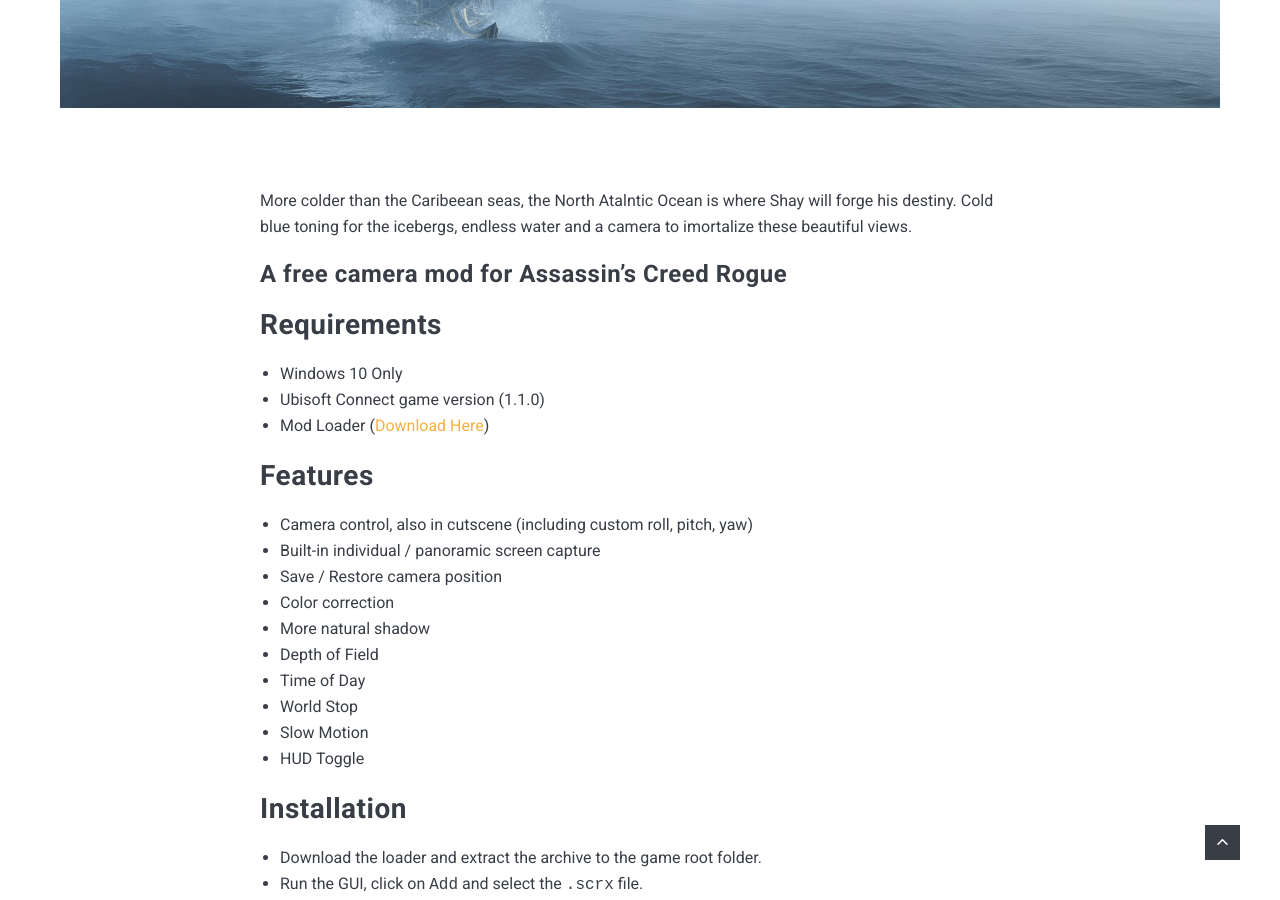
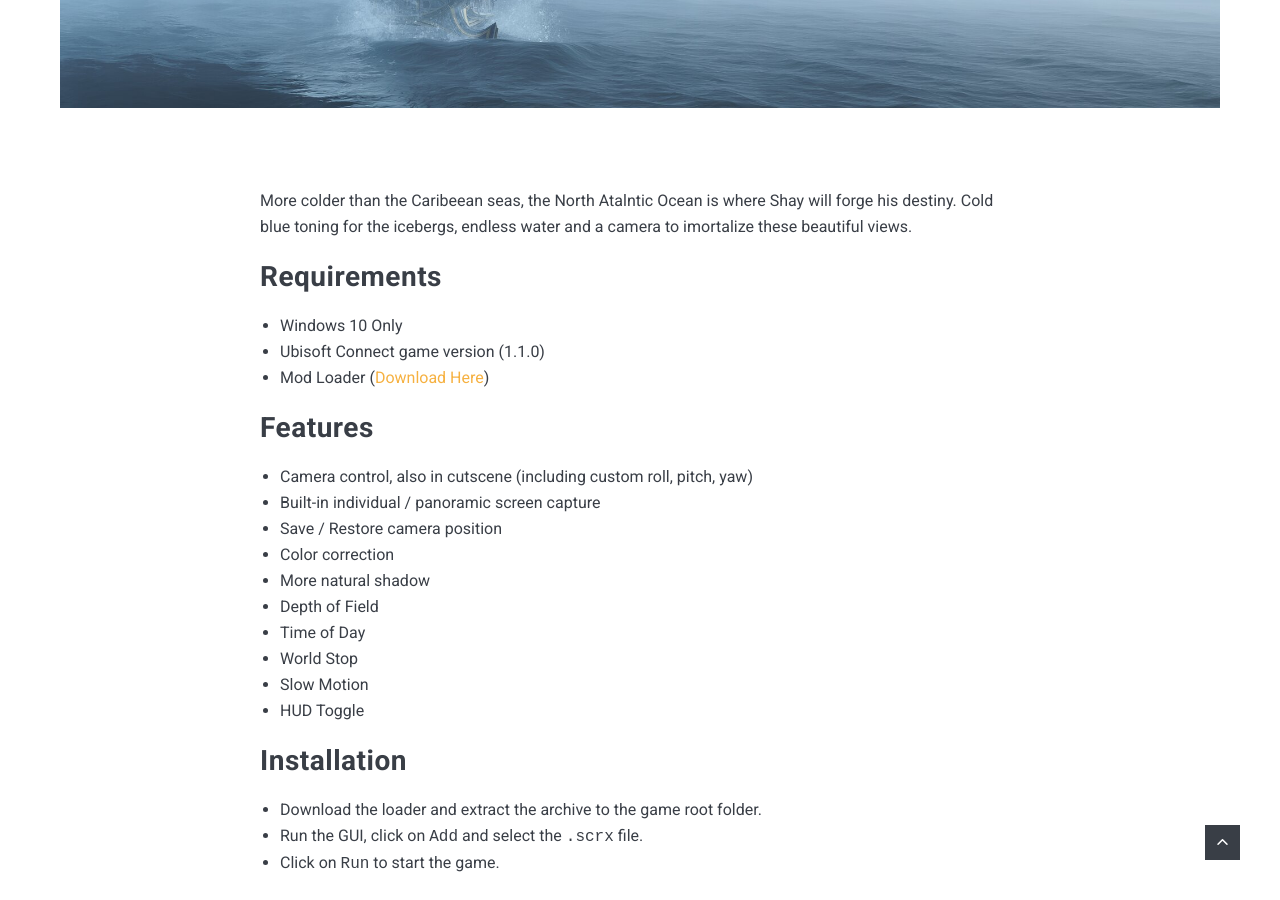
Before and after one commit to AnticOwl/anticowl.github.io, a Jekyll site: the page built from _posts/2024-07-19-Assassins-Creed-Rogue.md, in a window 1280 px wide and 900 px high, scrolled down 935 px. Built offline with Jekyll 4.4.1, drawn with Linux system fonts in a browser that asks for light colours; nearby versions of some CDN libraries.

Commit message:
Update 2024-07-19-Assassins-Creed-Rogue.md

```diff
--- a/_posts/2024-07-19-Assassins-Creed-Rogue.md
+++ b/_posts/2024-07-19-Assassins-Creed-Rogue.md
@@ -7,8 +7,6 @@
 ---
 
 More colder than the Caribeean seas, the North Atalntic Ocean is where Shay will forge his destiny. Cold blue toning for the icebergs, endless water and a camera to imortalize these beautiful views.
-
-### A free camera mod for Assassin's Creed Rogue
 
 ## Requirements
 - Windows 10 Only
```
